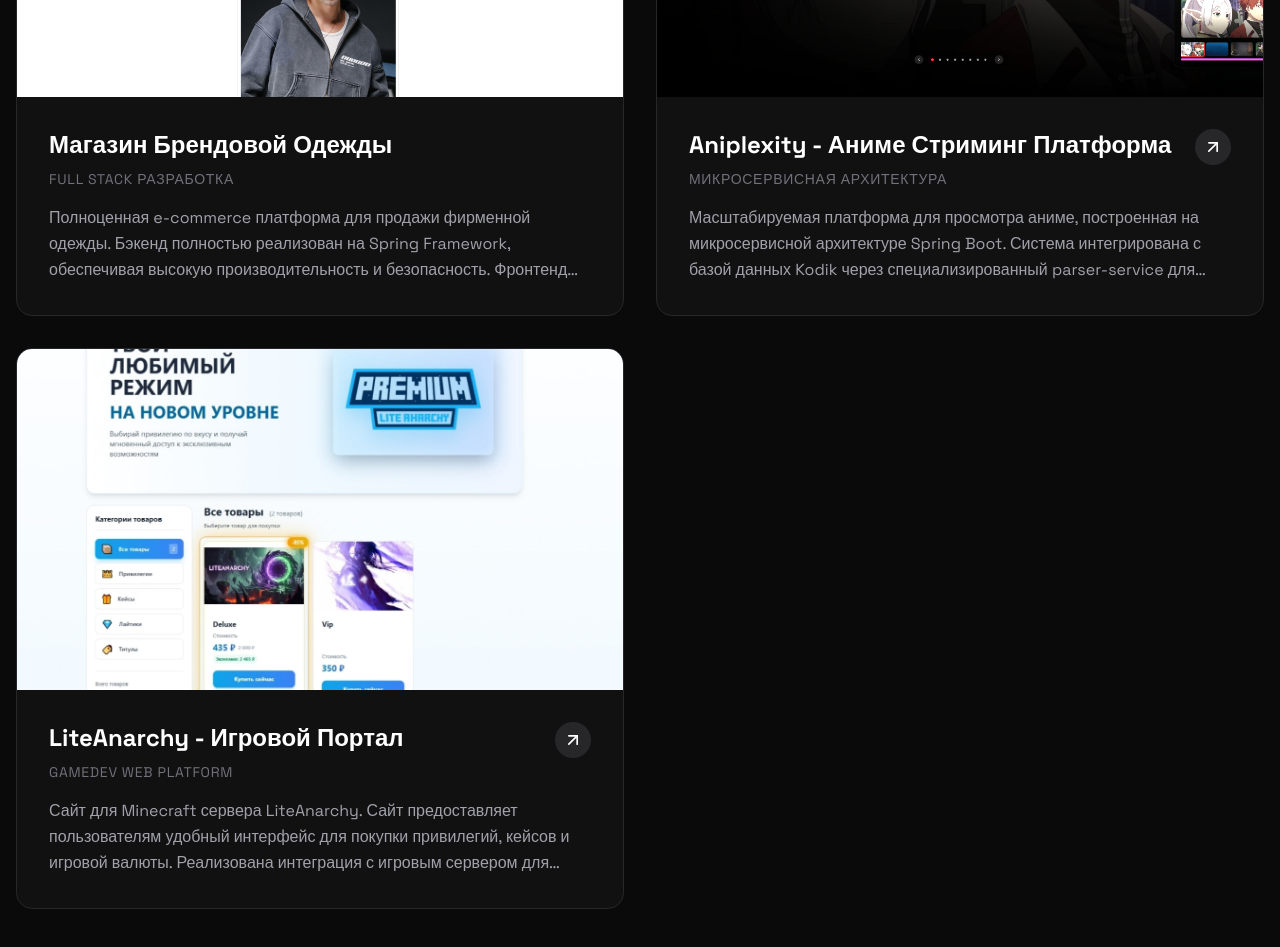
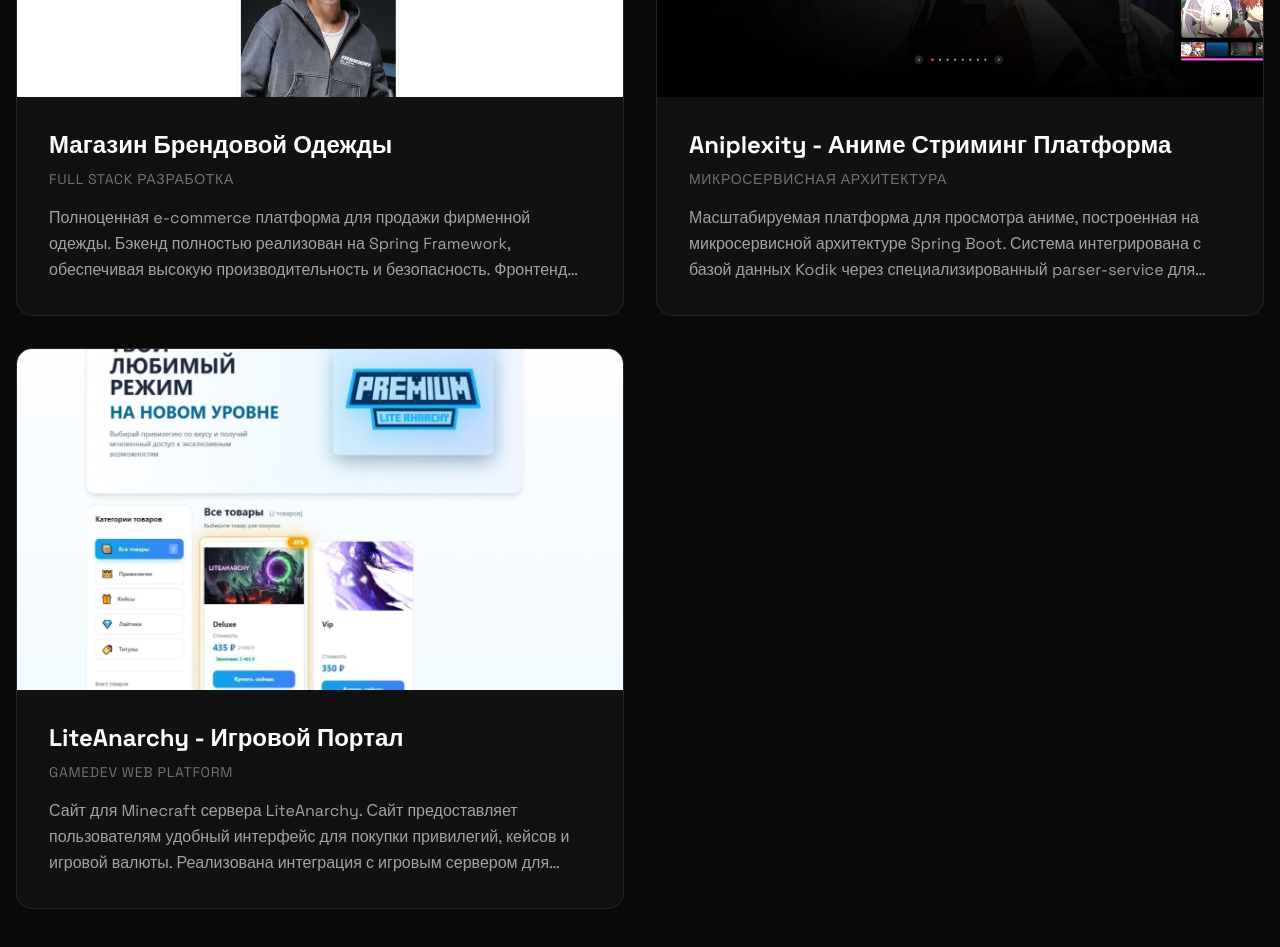
Before and after one commit to struggler075/portfolio, a React (Vite) app: page /#/ in a window 1280 px wide. Shown: the part 2140-3087 px from the top of the page. Built offline with nearby package versions, Linux system fonts and the light colour scheme.

Commit message:
Move external link button from card to project details page
Made-with: Cursor

```diff
--- a/src/components/Projects.tsx
+++ b/src/components/Projects.tsx
@@ -1,6 +1,5 @@
 import { motion } from 'framer-motion';
 import { Link } from 'react-router-dom';
-import { ArrowUpRight } from 'lucide-react';
 import { projects } from '../data/projects';
 
 export const Projects = () => {
@@ -47,17 +46,6 @@ export const Projects = () => {
                         {project.category}
                       </p>
                     </div>
-                    {project.link && project.link !== '#' && (
-                      <a
-                        href={project.link}
-                        target="_blank"
-                        rel="noopener noreferrer"
-                        className="p-2 bg-zinc-800 rounded-full hover:bg-lime-400 hover:text-black transition-colors z-10 relative"
-                        onClick={(e) => e.stopPropagation()}
-                      >
-                        <ArrowUpRight size={20} />
-                      </a>
-                    )}
                   </div>
 
                   <p className="text-zinc-400 leading-relaxed line-clamp-3">
--- a/src/pages/ProjectDetails.tsx
+++ b/src/pages/ProjectDetails.tsx
@@ -1,7 +1,7 @@
 import { useEffect } from 'react';
 import { useParams, Link } from 'react-router-dom';
 import { motion } from 'framer-motion';
-import { ArrowLeft } from 'lucide-react';
+import { ArrowLeft, ArrowUpRight } from 'lucide-react';
 import { projects } from '../data/projects';
 import { MagneticButton } from '../components/ui/MagneticButton';
 
@@ -50,6 +50,16 @@ export const ProjectDetails = () => {
               <p className="text-xl text-zinc-400 uppercase tracking-widest">{project.category}</p>
             </div>
 
+            {project.link && project.link !== '#' && (
+              <a
+                href={project.link}
+                target="_blank"
+                rel="noopener noreferrer"
+                className="px-8 py-4 bg-lime-400 text-black rounded-full font-bold flex items-center gap-2 hover:bg-lime-300 transition-colors"
+              >
+                Смотреть <ArrowUpRight size={20} />
+              </a>
+            )}
           </div>
 
           <p className="text-2xl text-zinc-300 leading-relaxed max-w-4xl mb-24">
```
